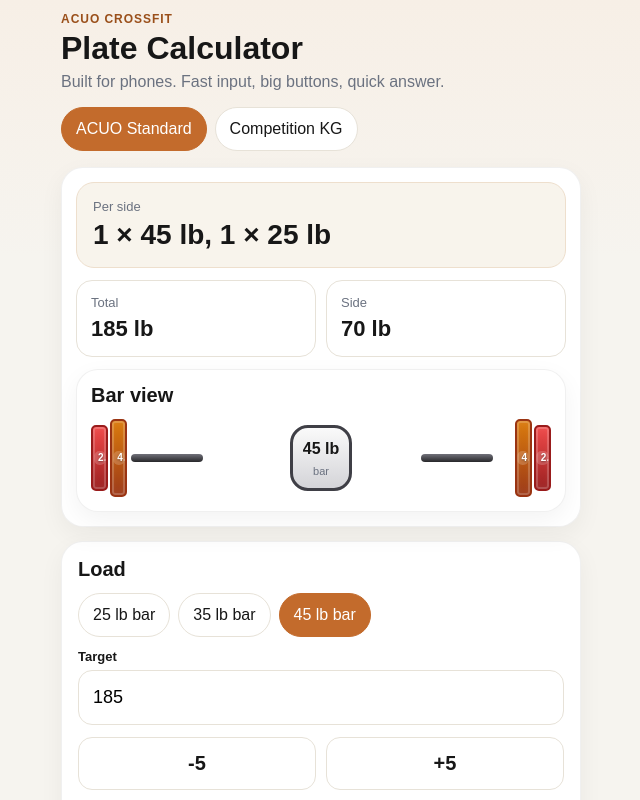
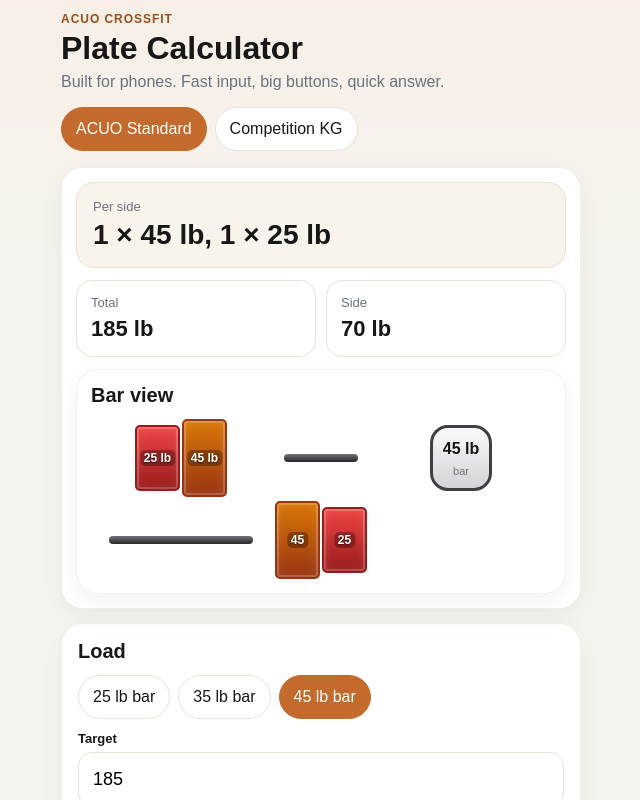
Before and after one commit to jdnipp/Plate_Calc_mobile_v2, a React (Vite) app: page / in a window 1280 px wide. Shown: the top 800 px of the page, without its empty margins (319-959 px from the left). Built offline with nearby package versions, Linux system fonts and the light colour scheme.

Commit message:
Refactor styles for barbell-fit and plate elements
Updated the .barbell-fit class for better layout and adjusted font size and styles for the plate element.

```diff
--- a/src/styles.css
+++ b/src/styles.css
@@ -64,7 +64,15 @@ h1{margin:0;font-size:32px}
 .notice strong{display:block;margin-bottom:4px}
 .notice.success{background:var(--success-bg);border-color:var(--success-line);color:var(--success-text)}
 .notice.warning{background:var(--warn-bg);border-color:var(--warn-line);color:var(--warn-text)}
-.barbell-fit{display:grid;grid-template-columns:minmax(0,1fr) 7vw minmax(70px,15vw) 7vw minmax(0,1fr);align-items:center;gap:4px;width:100%;min-width:0}
+.barbell-fit{
+  display:grid;
+  grid-template-columns:1fr auto 1fr;
+  align-items:center;
+  justify-items:center;
+  gap:4px;
+  width:100%;
+  min-width:0;
+}
 .barbell-fit.dense{gap:2px;grid-template-columns:minmax(0,1fr) 7vw minmax(62px,13vw) 7vw minmax(0,1fr)}
 .plate-side{display:flex;align-items:center;gap:2px;min-width:0}
 .plate-side:first-child{justify-content:flex-end}
@@ -100,7 +108,7 @@ h1{margin:0;font-size:32px}
   top:50%;
   left:50%;
   transform:translate(-50%, -50%);
-  font-size:10px;
+  font-size:clamp(8px, 2.5vw, 12px);
   font-weight:800;
   line-height:1;
   text-align:center;
@@ -108,11 +116,10 @@ h1{margin:0;font-size:32px}
   z-index:2;
   padding:2px 4px;
   border-radius:var(--plate-radius);
-  background:rgba(255,255,255,.18);
-  text-shadow:0 1px 2px rgba(0,0,0,.35);
-  max-width:85%;
-  overflow:hidden;
-  text-overflow:ellipsis;
+  background:rgba(0,0,0,.3);
+  color:white;
+  text-shadow:0 1px 2px rgba(0,0,0,.5);
+  min-width:fit-content;
 }
 .collar{width:clamp(6px,2vw,9px);height:42px;border-radius:var(--plate-radius);background:linear-gradient(180deg,#cbd5e1 0%,#64748b 100%);border:1px solid #64748b;font-size:8px;display:flex;align-items:center;justify-content:center;flex:0 0 auto;color:white}
 .bar-section{width:80%;height:8px;border-radius:var(--plate-radius);background:linear-gradient(180deg,#71717a 0%,#27272a 100%)}
```
